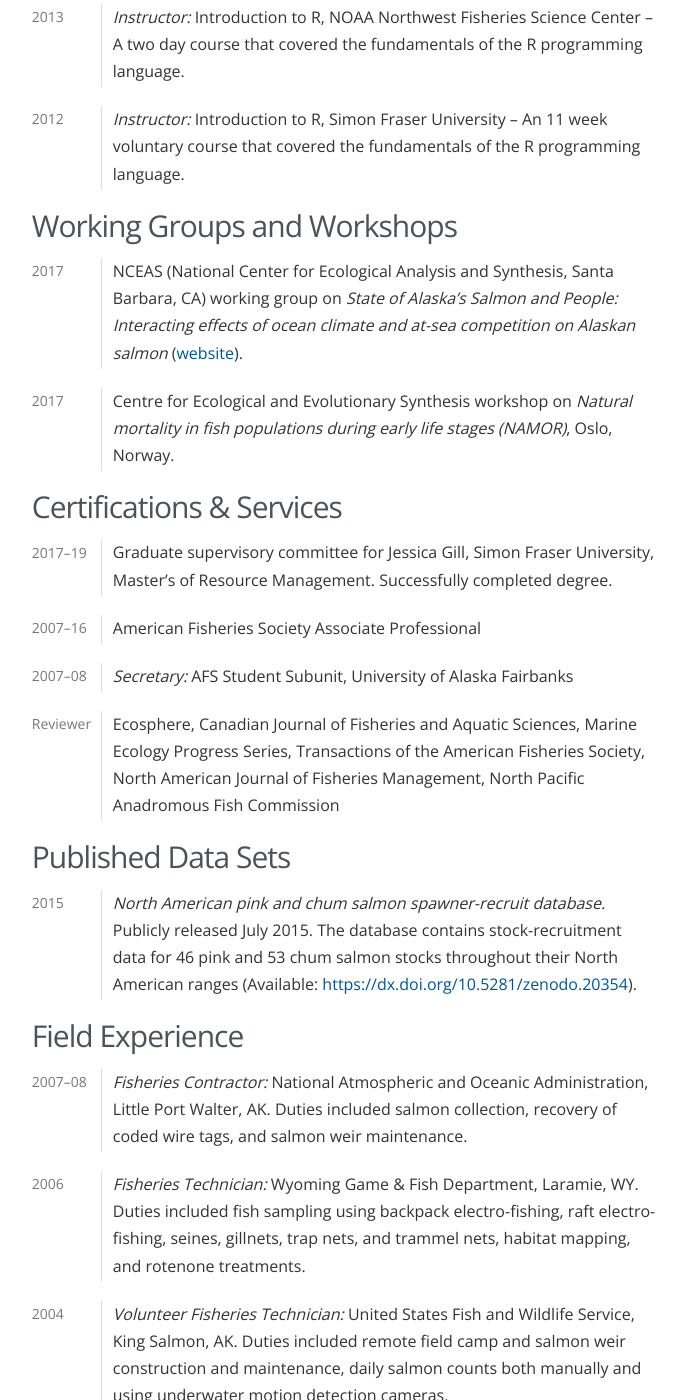
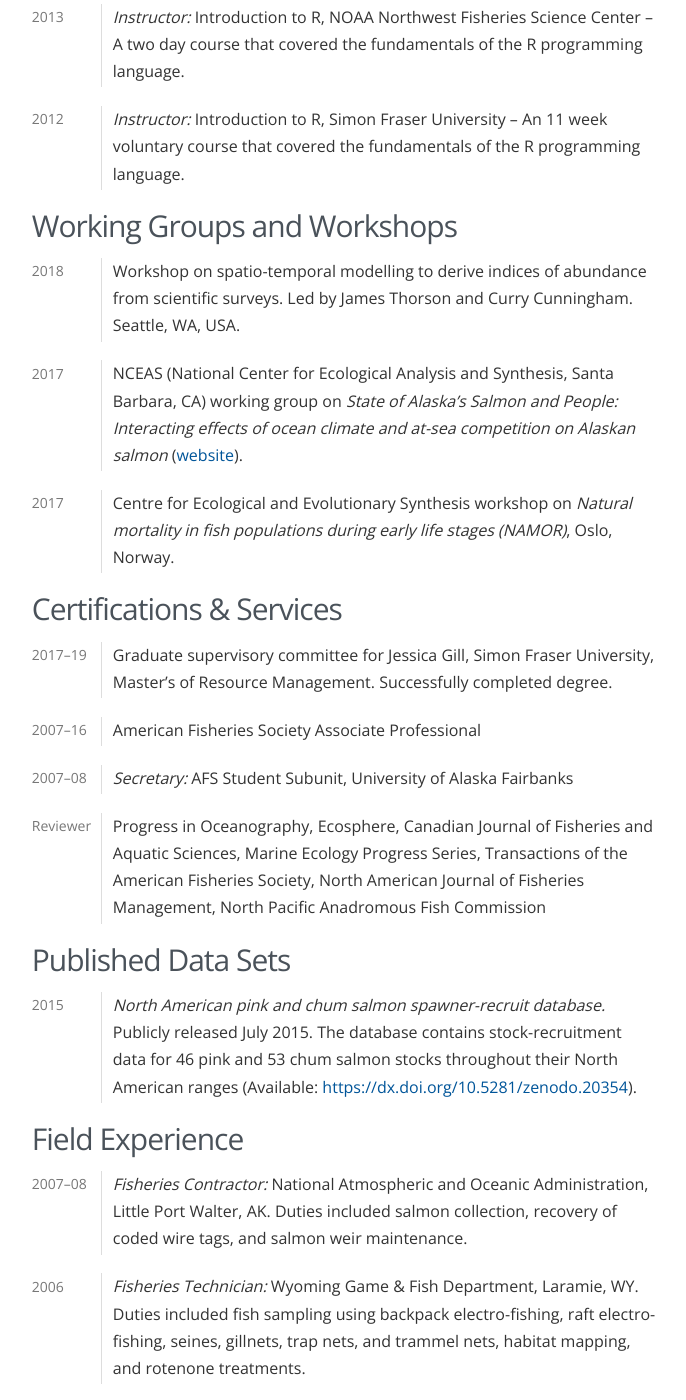
Before and after one commit to michaelmalick/michaelmalick.github.io, a Jekyll site: the page built from malick-cv.md, in a window 1280 px wide and 1400 px high, scrolled down 5798 px. Shown: the whole window, without its empty margins (461-1147 px from the left). Built offline with Jekyll 4.4.1, drawn with Linux system fonts in a browser that asks for light colours.

Commit message:
Minor updates to CV

```diff
--- a/malick-cv.md
+++ b/malick-cv.md
@@ -327,6 +327,11 @@ Teaching Experience
 Working Groups and Workshops
 ----------------------------
 
+2018
+:   Workshop on spatio-temporal modelling to derive indices of abundance from
+    scientific surveys. Led by James Thorson and Curry Cunningham. Seattle, WA,
+    USA.
+
 2017
 :   NCEAS (National Center for Ecological Analysis and Synthesis, Santa Barbara,
     CA) working group on *State of Alaska's Salmon and People: Interacting
@@ -354,10 +359,10 @@ Certifications & Services
 :   *Secretary:* AFS Student Subunit, University of Alaska Fairbanks
 
 Reviewer
-:   Ecosphere, Canadian Journal of Fisheries and Aquatic Sciences, Marine
-    Ecology Progress Series, Transactions of the American Fisheries Society,
-    North American Journal of Fisheries Management, North Pacific Anadromous
-    Fish Commission
+:   Progress in Oceanography, Ecosphere, Canadian Journal of Fisheries and
+    Aquatic Sciences, Marine Ecology Progress Series, Transactions of the
+    American Fisheries Society, North American Journal of Fisheries Management,
+    North Pacific Anadromous Fish Commission
 
 
 
```
Also changed, not shown: cv/index.md (+9 -4 lines), malick-cv.txt (+9 -4 lines), 1 other file.
